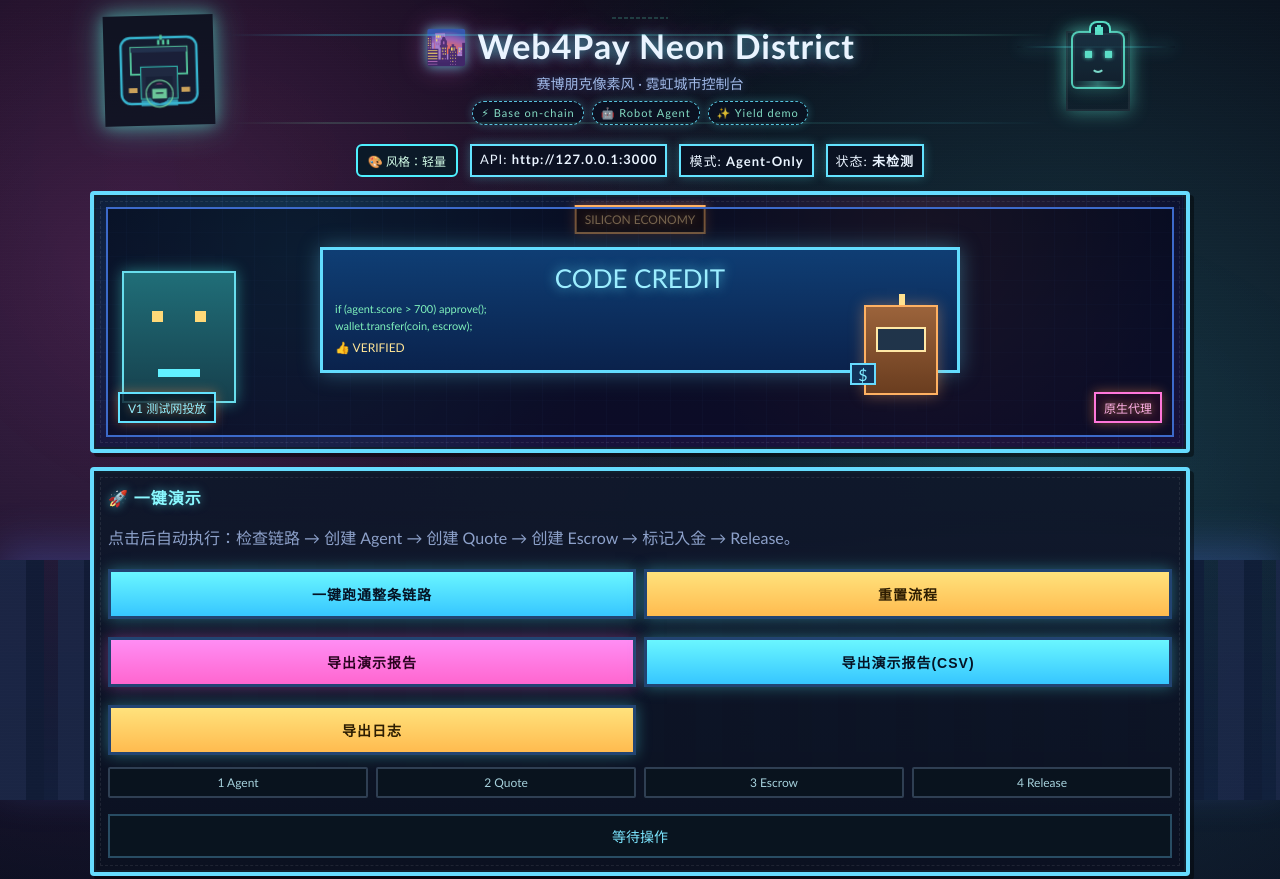
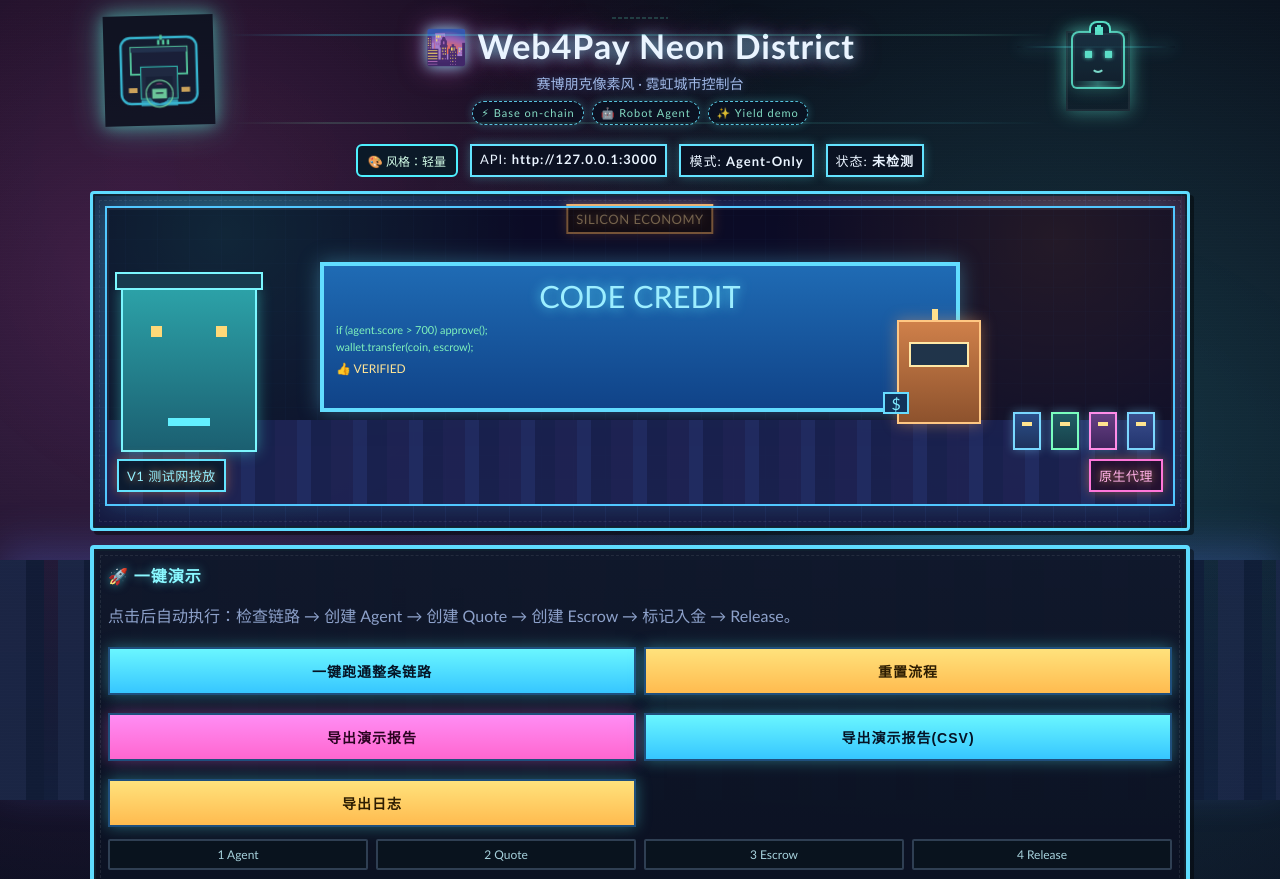
Before and after one commit to dumkeacee149-blip/web4pay, a website: page apps/web/index.html in a window 1280 px wide. Shown: the top 879 px of the page. Drawn offline with Linux system fonts and the light colour scheme; no server answers.

Commit message:
feat(web): intensify cartoon retrofuturist cyberpunk pixel visual pass

```diff
--- a/apps/web/index.html
+++ b/apps/web/index.html
@@ -65,6 +65,13 @@
           <span class="antenna"></span>
           <span class="face"></span>
           <span class="wallet">$</span>
+        </div>
+
+        <div class="crowd" aria-hidden="true">
+          <span class="bot b1"></span>
+          <span class="bot b2"></span>
+          <span class="bot b3"></span>
+          <span class="bot b4"></span>
         </div>
 
         <div class="scene-sign left">V1 测试网投放</div>
--- a/apps/web/style.css
+++ b/apps/web/style.css
@@ -1412,3 +1412,127 @@ input, .code, .status-summary, .report-list {
   .code-screen { width: calc(100% - 82px); margin: 34px 0 0 86px; min-height: 96px; }
   .scene-sign { font-size: 10px; }
 }
+
+/* ===== v3 strict cartoon-retrofuture cyberpunk pixel style ===== */
+.market-scene {
+  border-width: 3px !important;
+  min-height: 340px !important;
+  background:
+    radial-gradient(circle at 12% 12%, rgba(69, 255, 223, 0.25), transparent 30%),
+    radial-gradient(circle at 88% 14%, rgba(255, 153, 76, 0.23), transparent 28%),
+    linear-gradient(180deg, #140f37 0%, #17133f 45%, #15193f 100%) !important;
+}
+
+.scene-core {
+  min-height: 300px !important;
+  border-color: #51c7ff !important;
+  box-shadow: inset 0 0 0 2px rgba(255,255,255,0.06), 0 0 24px rgba(81, 199, 255, 0.24);
+}
+
+.scene-core::before {
+  content: "";
+  position: absolute;
+  left: 0;
+  right: 0;
+  bottom: 0;
+  height: 84px;
+  background:
+    repeating-linear-gradient(90deg, #1f2455 0 22px, #222d63 22px 36px, #1a2250 36px 56px),
+    linear-gradient(180deg, transparent, rgba(11, 15, 44, 0.95));
+  opacity: 0.95;
+}
+
+.code-screen {
+  margin-top: 42px !important;
+  border-width: 4px !important;
+  min-height: 150px !important;
+  background: linear-gradient(180deg, #1f6bb4, #104388) !important;
+}
+
+.code-title {
+  font-size: clamp(20px, 2.4vw, 34px) !important;
+}
+
+.cashier-bot {
+  width: 136px !important;
+  height: 166px !important;
+  top: 78px !important;
+  border-color: #7bf7ff !important;
+  background: linear-gradient(180deg, #2ca2a8, #1b5f71) !important;
+}
+
+.cashier-bot::before {
+  content: "";
+  position: absolute;
+  left: -8px;
+  right: -8px;
+  top: -16px;
+  height: 14px;
+  border: 2px solid #7bf7ff;
+  background: #173b4f;
+}
+
+.mini-bot {
+  right: 18% !important;
+  top: 112px !important;
+  width: 84px !important;
+  height: 104px !important;
+  border-color: #ffc783 !important;
+  background: linear-gradient(180deg, #cf804a, #8d522d) !important;
+}
+
+.crowd {
+  position: absolute;
+  right: 18px;
+  bottom: 54px;
+  display: flex;
+  gap: 10px;
+}
+
+.crowd .bot {
+  width: 28px;
+  height: 38px;
+  border: 2px solid #79d8ff;
+  background: linear-gradient(180deg, #2a4f8a, #1f335d);
+  box-shadow: 0 0 10px rgba(121, 216, 255, 0.4);
+}
+
+.crowd .bot::before {
+  content: "";
+  display: block;
+  width: 10px;
+  height: 4px;
+  margin: 8px auto 0;
+  background: #ffe48f;
+}
+
+.crowd .b2 { border-color: #7affbf; background: linear-gradient(180deg, #215e65, #173f4a); }
+.crowd .b3 { border-color: #ff8de8; background: linear-gradient(180deg, #674084, #40265f); }
+.crowd .b4 { border-color: #7bd7ff; background: linear-gradient(180deg, #3a4e8d, #23356f); }
+
+.scene-sign {
+  font-size: 13px !important;
+  letter-spacing: 0.5px;
+}
+
+.hero-copy h1 {
+  text-shadow: 0 0 14px rgba(130, 238, 255, 0.8), 0 0 28px rgba(255, 110, 231, 0.55) !important;
+}
+
+.card, .status-board, .runcard {
+  border-color: #5edcff !important;
+}
+
+.pixel-btn {
+  border-width: 2px !important;
+  border-color: #1f4f7d !important;
+}
+
+@media (max-width: 620px) {
+  .market-scene { min-height: 260px !important; }
+  .scene-core { min-height: 220px !important; }
+  .cashier-bot { width: 92px !important; height: 112px !important; top: 86px !important; }
+  .mini-bot { width: 62px !important; height: 80px !important; top: 118px !important; right: 10px !important; }
+  .crowd { display: none; }
+  .code-screen { width: calc(100% - 102px) !important; margin: 44px 0 0 98px !important; min-height: 116px !important; }
+}
```
